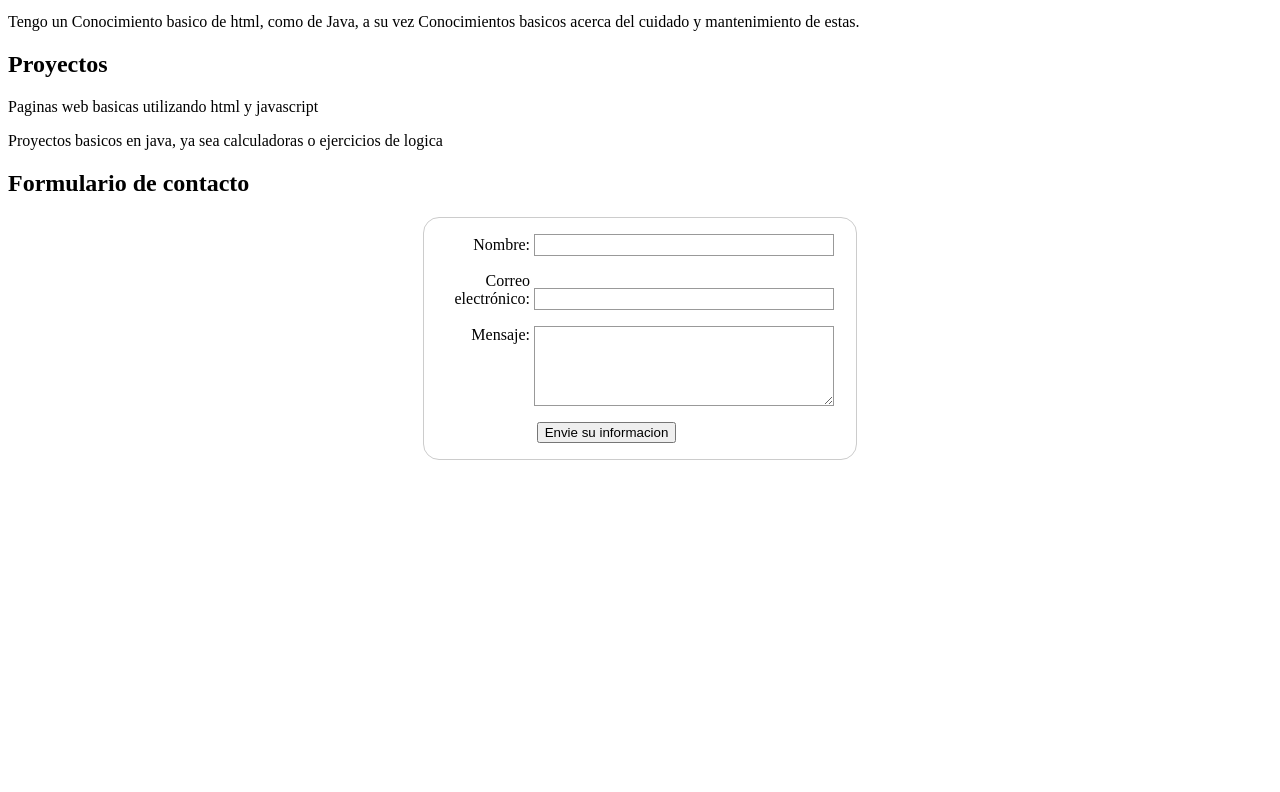
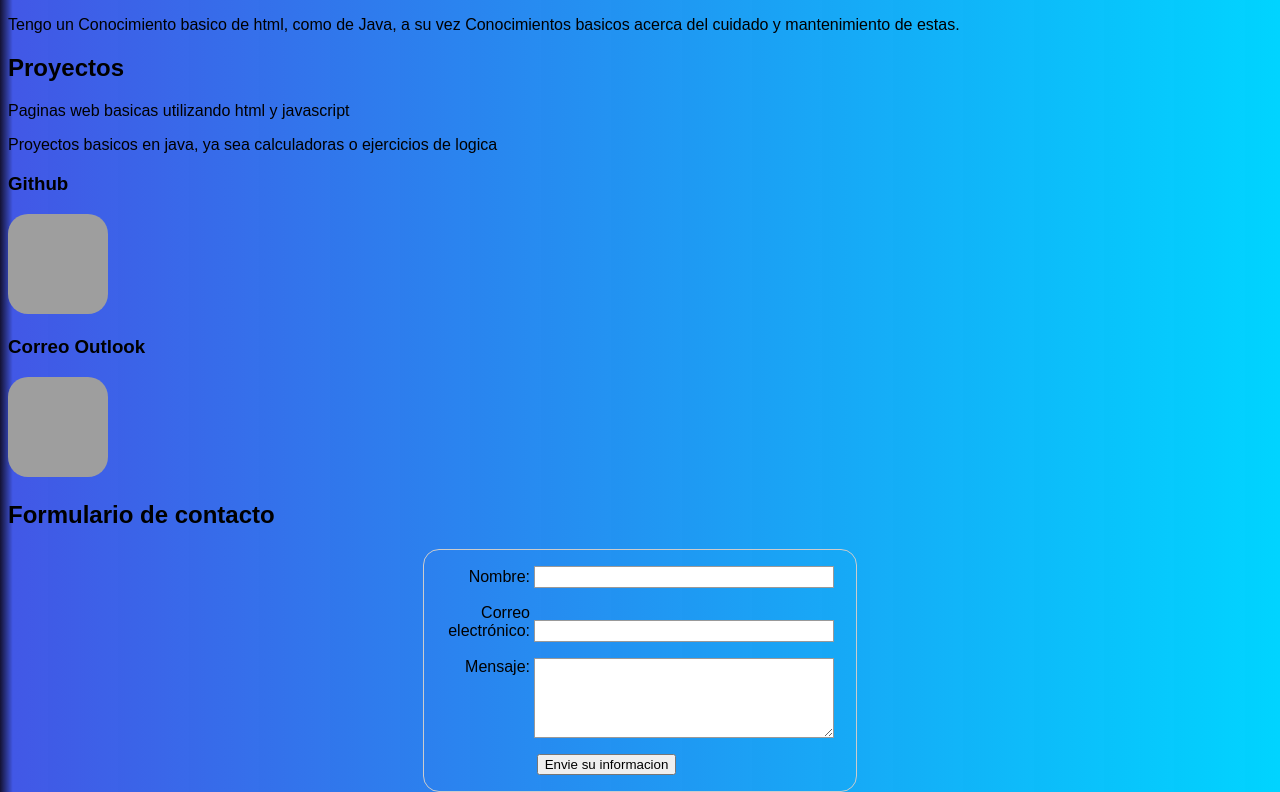
Before and after one commit to Areyes2019092/Taller---Laboratorio1, a plain HTML site: page Vistas/Portafolio.html in a window 1280 px wide. Shown: the part 681-1473 px from the top of the page. Before the commit the page ends 1149 px from the top, so only its background shows below. Drawn offline with Linux system fonts and the light colour scheme; grey boxes are pictures that could not be loaded.

Commit message:
Se agrego cambios a kinal pagina

```diff
--- a/Vistas/Portafolio.html
+++ b/Vistas/Portafolio.html
@@ -1,44 +1,68 @@
 <!DOCTYPE html>
 <html lang="es">
   <head>
-    <meta charset="UTF-8">
-    <meta name="viewport" content="width=device-width, initial-scale=1.0">
-    <link rel="stylesheet" href="./Vistas/Estilos/Portafolio.css">
+    <meta charset="UTF-8" />
+    <meta name="viewport" content="width=device-width, initial-scale=1.0" />
+    <link rel="stylesheet" href="./Vistas/Estilos/Portafolio.css" />
     <title>Folder</title>
   </head>
   <body>
-
     <header>
       <h2>Datos del alumno</h2>
       <p>Angel Daniel Reyes Colindres</p>
       <p>2019092</p>
       <p>Sexto B</p>
       <p>IN6BM</p>
-        <img src="https://avatars.githubusercontent.com/u/135030953?v=4">
+      <img src="https://avatars.githubusercontent.com/u/135030953?v=4" />
     </header>
-
 
     <section>
       <h2>Que espero de este año?</h2>
-        <p>Lo que espero de este año es basicamente graduarme, sin complicaciones ni estarme preocupando en ninguna materia ya que
-            en grados anteriores siempre he tenido alguna materia en la cual siempre me preocupaba por salir bien, tambien quiero
-            enfocarme en cosas que me gusten, ya que a pesar de que este año es uno de los mas cargados en cuanto a tarea no significa
-            que me voy a descuidar de mi, gestionar bien mi tiempo es algo que quiero hacer ya que no solo me va a servir ahora sino el
-            resto de mi vida
+      <p>
+        Lo que espero de este año es basicamente graduarme, sin complicaciones
+        ni estarme preocupando en ninguna materia ya que en grados anteriores
+        siempre he tenido alguna materia en la cual siempre me preocupaba por
+        salir bien, tambien quiero enfocarme en cosas que me gusten, ya que a
+        pesar de que este año es uno de los mas cargados en cuanto a tarea no
+        significa que me voy a descuidar de mi, gestionar bien mi tiempo es algo
+        que quiero hacer ya que no solo me va a servir ahora sino el resto de mi
+        vida
       </p>
     </section>
 
     <section>
       <h2>Conocimientos</h2>
-        <p>Tengo un Conocimiento basico de html, como de Java, a su vez Conocimientos basicos acerca del cuidado y mantenimiento de estas.</p>
+      <p>
+        Tengo un Conocimiento basico de html, como de Java, a su vez
+        Conocimientos basicos acerca del cuidado y mantenimiento de estas.
+      </p>
     </section>
-
 
     <section>
       <h2>Proyectos</h2>
-        <p> Paginas web basicas utilizando html y javascript</p>
-        <p> Proyectos basicos en java, ya sea calculadoras o ejercicios de logica</p>
+      <p>Paginas web basicas utilizando html y javascript</p>
+      <p>
+        Proyectos basicos en java, ya sea calculadoras o ejercicios de logica
+      </p>
     </section>
+    <div class="Github">
+      <h3>Github</h3>
+      <a href="https://github.com/Areyes2019092">
+        <img
+          src="https://upload.wikimedia.org/wikipedia/commons/c/c2/GitHub_Invertocat_Logo.svg"
+          alt="Github"
+        />
+      </a>
+    </div>
+    <div class="Correo">
+      <h3>Correo Outlook</h3>
+      <a href="https://outlook.office.com/mail/areyes-2019092@kinal.edu.gt">
+        <img
+          src="https://upload.wikimedia.org/wikipedia/commons/thumb/d/df/Microsoft_Office_Outlook_%282018%E2%80%93present%29.svg/2203px-Microsoft_Office_Outlook_%282018%E2%80%93present%29.svg.png"
+          alt="Correo"
+        />
+      </a>
+    </div>
 
     <section>
       <h2>Formulario de contacto</h2>
@@ -61,9 +85,6 @@
           </li>
         </ul>
       </form>
-
     </section>
-
-
   </body>
 </html>
--- a/Vistas/Vistas/Estilos/PaginaKinal.css
+++ b/Vistas/Vistas/Estilos/PaginaKinal.css
@@ -1,20 +1,26 @@
-
 body {
-    font-family: Arial, Helvetica, sans-serif;
-    display: flex;
-    align-items: center;
-    justify-content: center;
-    text-align: center;
-    height: 100vh;
-    background: rgb(2, 0, 36);
-    background: linear-gradient(90deg, rgba(2, 0, 36, 1) 0%, rgba(121, 9, 9, 1) 100%, rgba(0, 212, 255, 1) 100%);
+  background-color: white;
+}
+ul {
+  list-style-type: none;
+  margin: 0;
+  padding: 0;
+  overflow: hidden;
+  background-color: #0a3ecc;
+  position: fixed;
+  top: 0;
+  width: 100%;
 }
 
-.presentacion{
-    text-align: center;
-    padding: 50px;
-    border-radius: 8px;
-    box-shadow: rgba(0, 0, 0, 0.1);
-    background: rgba(132, 102, 224, 0.194);
+li {
+  float: left;
+  border-right: 1px solid #bbb;
+}
 
+li a {
+  display: block;
+  color: white;
+  text-align: center;
+  padding: 14px 16px;
+  text-decoration: none;
 }
--- a/Vistas/Vistas/Estilos/Portafolio.css
+++ b/Vistas/Vistas/Estilos/Portafolio.css
@@ -1,18 +1,49 @@
-img{
+/*Pagina*/
+body {
+  font-family: Arial, Helvetica, sans-serif;
+  text-align: justify;
+  height: 100vh;
+  background: rgb(2, 0, 36);
+  background: linear-gradient(
+    90deg,
+    rgba(2, 0, 36, 0.927608543417367) 0%,
+    rgba(51, 75, 228, 0.9304096638655462) 1%,
+    rgba(0, 212, 255, 1) 100%
+  );
+}
+.Github {
+  text-align: justify;
+}
+.Github img {
+  height: 100px;
+  width: 100px;
+  border-radius: 30;
+}
+
+.Correo {
+  text-align: justify;
+}
+.Correo img {
+  height: 100px;
+  width: 100px;
+}
+
+/*Formulario*/
+img {
   height: 300px;
   width: 300px;
   border-radius: 20%;
 }
 
-h1{
+h1 {
   text-align: justify;
 }
 
-h2{
+h2 {
   text-align: justify;
 }
 
-body{
+body {
   text-align: justify;
 }
 
@@ -37,7 +68,6 @@ form {
 }
 
 label {
-    /* Tamaño y alineación uniforme */
   display: inline-block;
   width: 90px;
   text-align: right;
@@ -45,39 +75,29 @@ form {
 
 input,
 textarea {
-    /* Para asegurarse de que todos los campos de texto tienen la misma configuración de letra
-       Por defecto, las áreas de texto tienen un tipo de letra monoespaciada */
   font: 1em sans-serif;
 
-    /* Tamaño uniforme del campo de texto */
   width: 300px;
   box-sizing: border-box;
 
-    /* Hacer coincidir los bordes del campo del formulario */
   border: 1px solid #999;
 }
 
 input:focus,
 textarea:focus {
-    /* Destacado adicional para elementos que tienen el cursor */
   border-color: #000;
 }
 
 textarea {
-    /* Alinear los campos de texto multilínea con sus etiquetas */
   vertical-align: top;
 
-    /* Proporcionar espacio para escribir texto */
   height: 5em;
 }
 
 .button {
-    /* Alinear los botones con los campos de texto */
-    padding-left: 90px; /* mismo tamaño que los elementos de la etiqueta */
+  padding-left: 90px;
 }
 
 button {
-    /* Este margen adicional representa aproximadamente el mismo espacio que el espacio
-       entre las etiquetas y sus campos de texto */
   margin-left: 0.5em;
 }
```
Also changed, not shown: Vistas/PaginaKinal.html (+36 -8 lines), Vistas/Vistas/Estilos/styles.css (+6 -2 lines), index.html (+30 -16 lines). Lines whose indentation alone changed are shown as unchanged.
